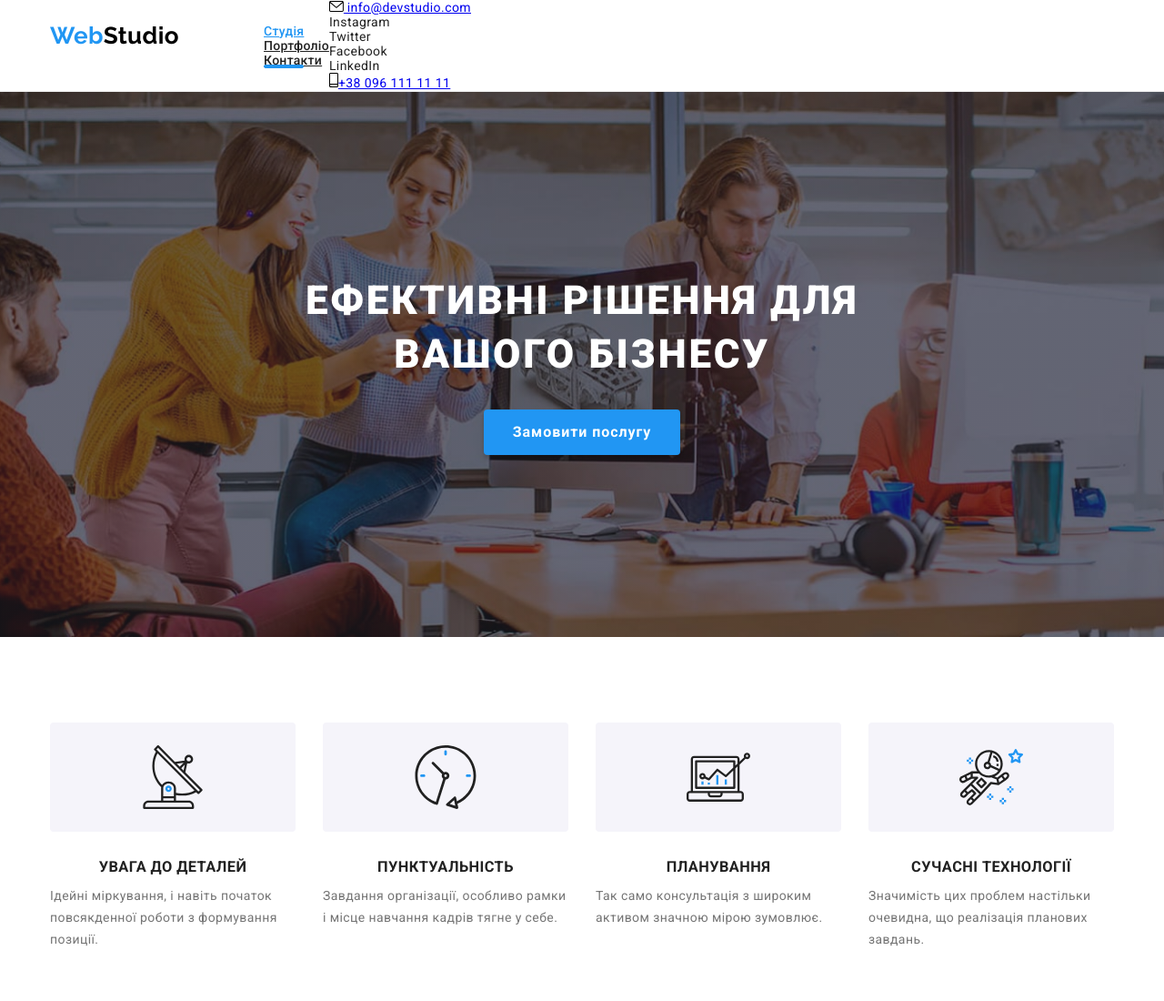
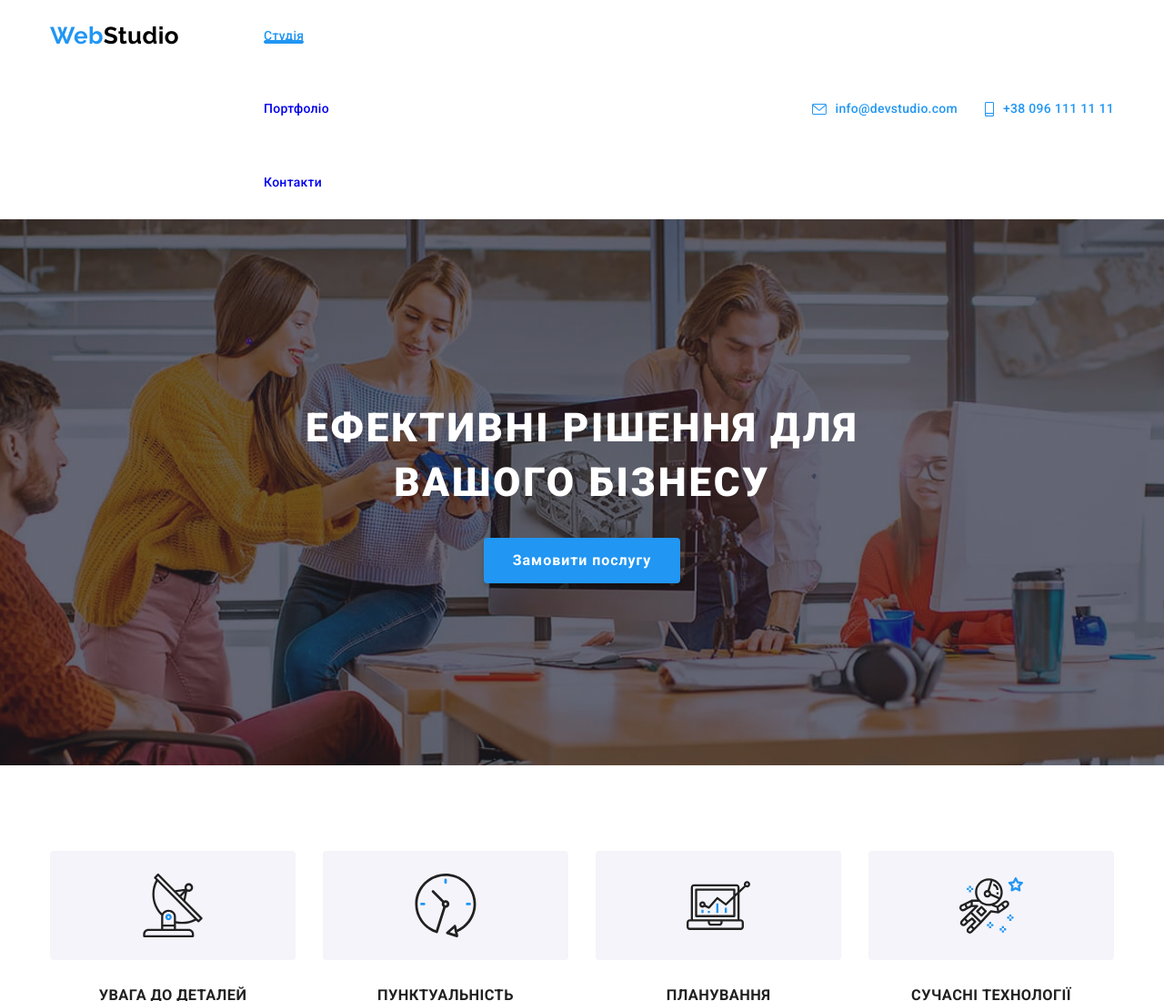
Before and after one commit to andriimonastyrskyi/goit-markup-hw-08, a plain HTML site: page index.html in a window 1280 px wide. Shown: the top 1100 px of the page at 91% size. Drawn offline with nearby package versions, Linux system fonts and the light colour scheme.

Commit message:
bad color

```diff
--- a/index.html
+++ b/index.html
@@ -46,19 +46,19 @@
           <nav class="nav">
             <ul class="nav__page list">
               <li class="nav__item">
-                <a href="./index.html" class="nav__link nav__link-mob current active">Студія</a>
+                <a href="./index.html" class="nav__link nav__link-mob mob current active">Студія</a>
               </li>
               <li class="nav__item">
-                <a href="./portfolio.html" class="nav__link active">Портфоліо</a>
+                <a href="./portfolio.html" class="nav__link mob active">Портфоліо</a>
               </li>
               <li class="nav__item list">
-                <a href="./index.html" class="nav__link active">Контакти</a>
+                <a href="./index.html" class="nav__link mob active">Контакти</a>
               </li>
             </ul>
           </nav>
           <ul class="contact">
             <li class="contact__item">
-              <a href="mailto:info@devstudio.com" class="contact__mail active">
+              <a href="mailto:info@devstudio.com" class="contact__mail mob active">
                 <svg class="contact__icon" width="16" height="12">
                   <use href="./image/symbol-defs.svg#icon-mail"></use>
                 </svg>
@@ -80,7 +80,7 @@
               </ul>
             </li>
             <li class="contact__item">
-              <a href="tel:+380961111111" class="contact__tel active">
+              <a href="tel:+380961111111" class="contact__tel mob active">
                 <svg class="contact__icon" width="10" height="16">
                   <use href="./image/symbol-defs.svg#icon-smartphone-1"></use></svg
                 >+38 096 111 11 11</a
--- a/sass/base/_common.scss
+++ b/sass/base/_common.scss
@@ -20,14 +20,14 @@
   color: var(--accent-text);
 }
 
-.active.current::after {
-  content: '';
-  position: absolute;
-  bottom: -1px;
-  left: 0;
-  width: 100%;
-  height: 4px;
-  border: 1px solid var(--accent-text);
-  border-radius: 2px;
-  background-color: var(--accent-text);
-}
+// .active.current::after {
+//   content: '';
+//   position: absolute;
+//   bottom: -1px;
+//   left: 0;
+//   width: 100%;
+//   height: 4px;
+//   border: 1px solid var(--accent-text);
+//   border-radius: 2px;
+//   background-color: var(--accent-text);
+// }
--- a/sass/base/_reset.scss
+++ b/sass/base/_reset.scss
@@ -27,6 +27,7 @@ img {
   text-decoration: none;
 }
 
+.mob,
 .text,
 .address-list {
   text-decoration: none;
--- a/sass/layouts/_header.scss
+++ b/sass/layouts/_header.scss
@@ -163,7 +163,7 @@
     margin-bottom: 40px;
   }
 
-  &__link {
+  &__item {
     font-weight: 500;
     letter-spacing: 0.02em;
     color: currentColor;
@@ -199,7 +199,7 @@
 
   &__link-mob {
     position: relative;
-    color: var(--acent-color);
+    color: var(--accent-text);
 
     @media screen and (min-width: 768px) {
       &::after {
@@ -209,29 +209,137 @@
         left: 0;
         width: 100%;
         height: 4px;
-        border: 1px solid var(--acent-color);
+        border: 1px solid var(--accent-text);
         border-radius: 2px;
-        background-color: var(--acent-color);
+        background-color: var(--accent-text);
       }
     }
   }
 }
-// .contact {
-//   // display: flex;
-//   // margin-left: auto;
-//   font-weight: 500;
-//   letter-spacing: 0.02;
-//   color: var(--accent-text);
+.contact {
+  // display: flex;
+  // margin-left: auto;
+  font-weight: 500;
+  letter-spacing: 0.02;
+  color: var(--accent-text);
 
-//   &__icon {
-//     margin-right: 10px;
-//     fill: currentColor;
-//   }
+  @media screen and (max-width: 768px) {
+    display: flex;
+    flex-direction: column-reverse;
+    font-size: 34px;
+    line-height: 1.18;
+  }
 
-//   &__item:not(:last-child) {
-//     margin-right: 50px;
-//   }
-// }
+  @media screen and (min-width: 768px) {
+    margin-left: auto;
+    font-size: 12px;
+    line-height: 1.17;
+    letter-spacing: 0.02em;
+  }
+
+  @media screen and (min-width: 1200px) {
+    display: flex;
+    align-items: center;
+    font-size: 14px;
+    line-height: 1.14;
+  }
+
+  &__item:not(:last-child) {
+    @media screen and (max-width: 767px) {
+      margin-bottom: 32px;
+    }
+  }
+  &__item:not(:last-child) {
+    @media screen and (min-width: 768px) and (max-width: 1199px) {
+      margin-bottom: 10px;
+    }
+  }
+  &__item:not(:last-child) {
+    @media screen and (min-width: 1200px) {
+      margin-right: 30px;
+    }
+  }
+
+  &__icon {
+    margin-right: 8px;
+    fill: currentColor;
+    @media screen and (max-width: 767px) {
+      display: none;
+    }
+    @media screen and (min-width: 1200px) {
+      margin-right: 10px;
+    }
+  }
+}
+
+.contact__tel {
+  color: currentColor;
+  display: flex;
+  align-items: center;
+  @media screen and (max-width: 376px) {
+    font-size: 26px;
+  }
+  @media screen and (max-width: 767px) {
+    color: var(--accent-text);
+  }
+}
+
+.contact__mail {
+  color: currentColor;
+  display: flex;
+  align-items: center;
+  @media screen and (max-width: 767px) {
+    font-size: 24px;
+    margin-bottom: 64px;
+    display: block;
+    line-height: 1.67;
+  }
+}
+
+.contact-soc {
+  display: flex;
+  font-weight: wrap;
+
+  @media screen and (max-width: 479px) {
+    justify-content: center;
+  }
+
+  @media screen and (min-width: 768px) {
+    display: none;
+  }
+
+  &__item {
+    padding: 0 10px;
+
+    @media screen and (min-width: 470px) {
+      &:not(:first-child) {
+        border-left: 1px solid rgba(33, 33, 33, 0.2);
+      }
+    }
+    @media screen and (max-width: 459px) {
+      display: flex;
+      justify-content: center;
+      flex-basis: 50%;
+      margin-bottom: 10px;
+    }
+  }
+
+  // &__link {
+  //   font-weight: 500;
+  //   font-size: 18px;
+  //   line-height: 1.22;
+  //   letter-spacing: 0.02em;
+  //   color: var(--accent-text);
+  // }
+}
+
+.contact-soc__link {
+  font-weight: 500;
+  font-size: 18px;
+  line-height: 1.22;
+  letter-spacing: 0.02em;
+  color: var(--accent-text);
+}
 
 // @media screen and (max-width: 768px) {
 // }
```
Also changed, not shown: css/main.css, css/main.min.css, 2 other files.
